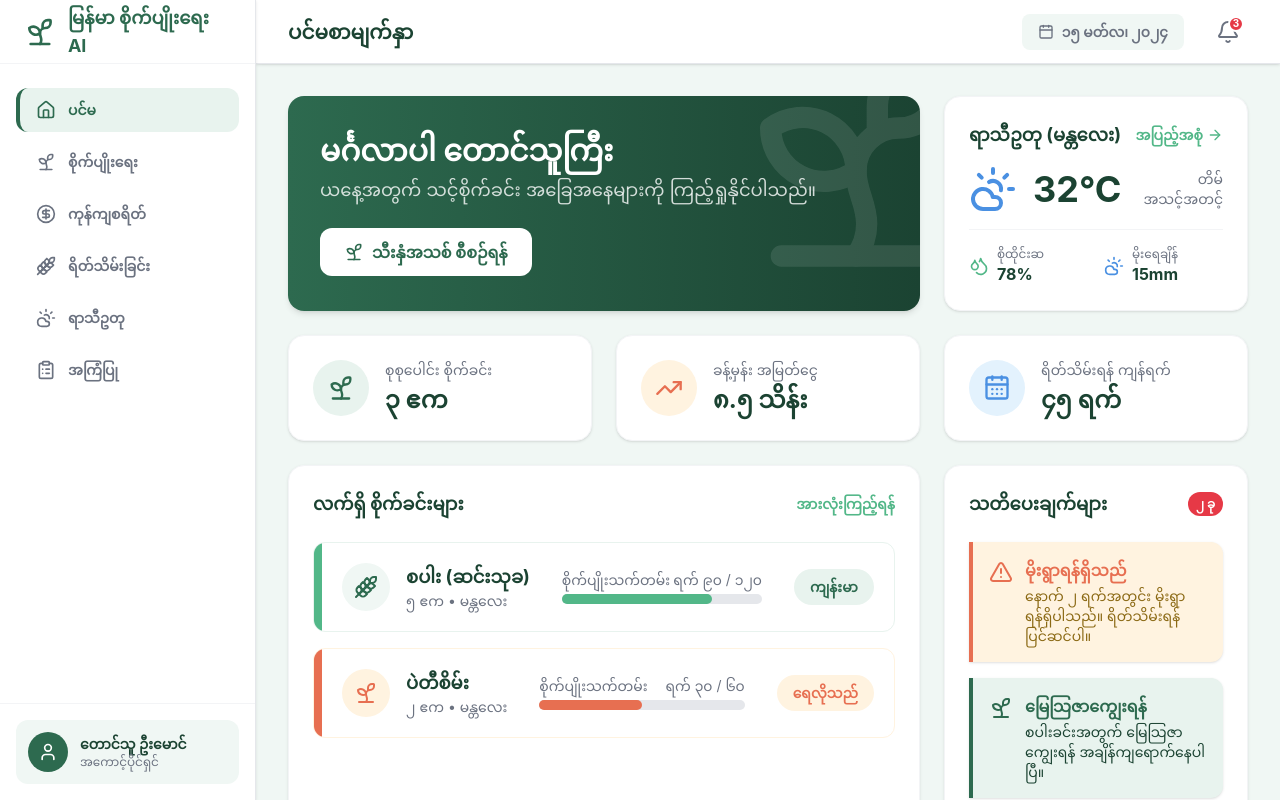
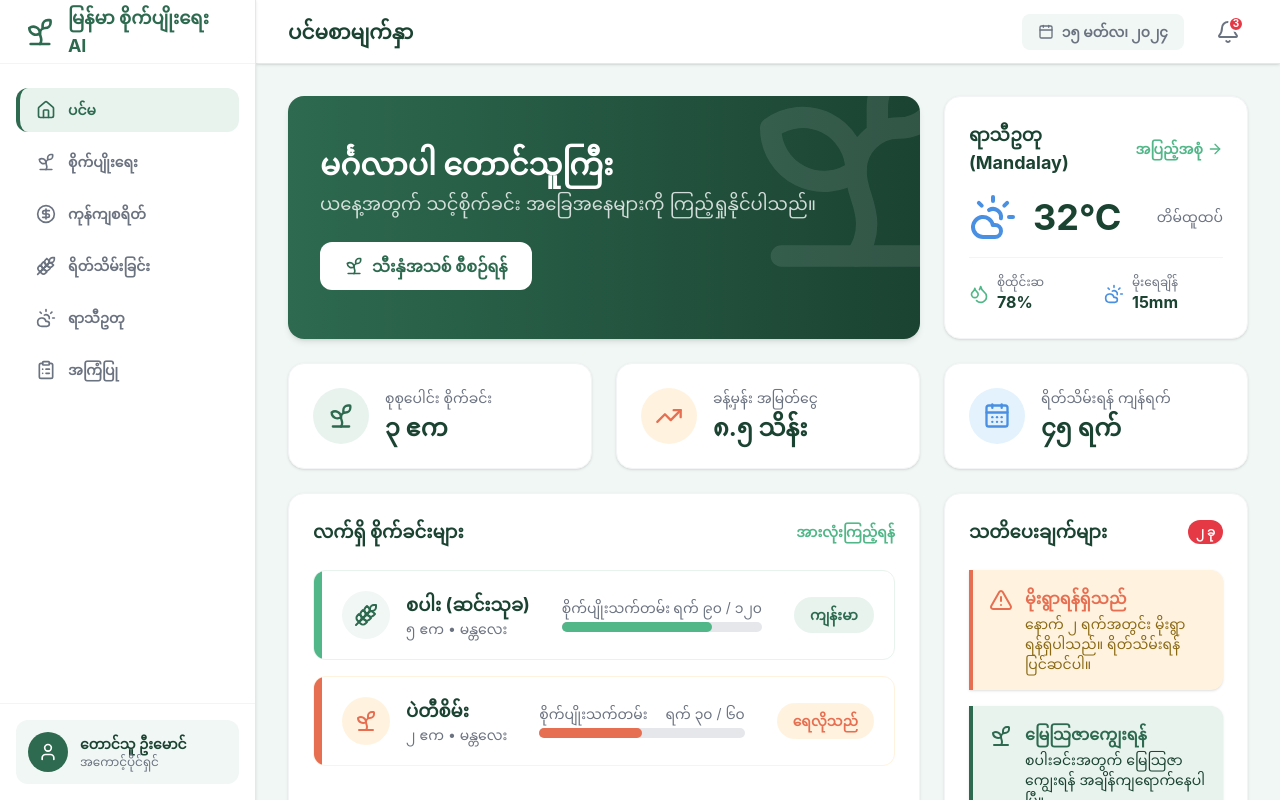
Before and after one commit to may-cho/AgriPredict, a React (Vite) app in the folder agriculture_frontend/: page / in a window 1280 px wide. Built offline with nearby package versions, Linux system fonts and the light colour scheme; no server answers; a web font is replaced by a local one.

Commit message:
Features: implement weather api

```diff
--- a/agriculture_frontend/src/App.tsx
+++ b/agriculture_frontend/src/App.tsx
@@ -1,32 +1,33 @@
-import { useState } from 'react'
-import { AnimatePresence } from 'framer-motion'
-import { Sidebar } from './components/Sidebar'
-import { TopHeader } from './components/TopHeader'
-import { HomePage } from './pages/HomePage'
-import { CropPlanningPage } from './pages/CropPlanningPage'
-import { CostManagementPage } from './pages/CostManagementPage'
-import { HarvestAnalysisPage } from './pages/HarvestAnalysisPage'
-import { ClimateMonitorPage } from './pages/ClimateMonitorPage'
-import { AdvisoryPage } from './pages/AdvisoryPage'
-import type{
+import { useState } from "react";
+import { AnimatePresence } from "framer-motion";
+import { Sidebar } from "./components/Sidebar";
+import { TopHeader } from "./components/TopHeader";
+import { HomePage } from "./pages/HomePage";
+import { CropPlanningPage } from "./pages/CropPlanningPage";
+import { CostManagementPage } from "./pages/CostManagementPage";
+import { HarvestAnalysisPage } from "./pages/HarvestAnalysisPage";
+import { ClimateMonitorPage } from "./pages/ClimateMonitorPage";
+import { AdvisoryPage } from "./pages/AdvisoryPage";
+import type {
   CropData,
   CostData,
   HarvestData,
+  Notification,
   WeatherData,
-  Notification,
-} from './types'
+} from "./types";
+import { useWeatherData } from "./hooks/useWeatherData";
 
 export function App() {
-  const [currentPage, setCurrentPage] = useState('home')
+  const [currentPage, setCurrentPage] = useState("home");
   // Shared State & Mock Data
   const [cropData, setCropData] = useState<CropData>({
-    type: '',
-    region: '',
+    type: "",
+    region: "",
     landSize: 0,
-    soilType: '',
+    soilType: "",
     amount: 0,
     predictedProfit: 0,
-  })
+  });
   const [costs, setCosts] = useState<CostData>({
     seeds: 0,
     fertilizer: 0,
@@ -35,72 +36,118 @@ export function App() {
     machinery: 0,
     transport: 0,
     other: 0,
-  })
+  });
   const [harvestData, setHarvestData] = useState<HarvestData>({
     actualYield: 0,
     actualPrice: 0,
     actualProfit: 0,
-  })
-  const weatherData: WeatherData = {
-    temp: 32,
-    humidity: 78,
-    rainfall: 15,
-    condition: 'cloudy',
-    location: 'မန္တလေး',
-  }
+  });
+  const mockWeatherData: WeatherData = {
+    coord: {
+      lon: 96.0891,
+      lat: 21.9747,
+    },
+    weather: [
+      {
+        id: 803,
+        main: "Clouds",
+        description: "broken clouds",
+        icon: "04d",
+      },
+    ],
+    base: "stations",
+    main: {
+      temp: 32,
+      feels_like: 35,
+      temp_min: 31,
+      temp_max: 33,
+      pressure: 1008,
+      humidity: 78,
+    },
+    visibility: 10000,
+    wind: {
+      speed: 2.1,
+      deg: 150,
+    },
+    rain: {
+      "1h": 15,
+    },
+    clouds: {
+      all: 75,
+    },
+    dt: 1711700000,
+    sys: {
+      country: "MM",
+      sunrise: 1711668000,
+      sunset: 1711712000,
+    },
+    timezone: 23400,
+    id: 1311815,
+    name: "Mandalay",
+    cod: 200,
+  };
+  const { weatherData } = useWeatherData();
   const notifications: Notification[] = [
     {
-      id: '1',
-      type: 'irrigation',
-      message: 'ရေသွင်းရန် လိုအပ်ပါသည်',
+      id: "1",
+      type: "irrigation",
+      message: "ရေသွင်းရန် လိုအပ်ပါသည်",
       daysUntil: 2,
-      urgency: 'high',
+      urgency: "high",
     },
     {
-      id: '2',
-      type: 'pest',
-      message: 'ပိုးမွှားအန္တရာယ် စစ်ဆေးရန်',
+      id: "2",
+      type: "pest",
+      message: "ပိုးမွှားအန္တရာယ် စစ်ဆေးရန်",
       daysUntil: 5,
-      urgency: 'medium',
+      urgency: "medium",
     },
     {
-      id: '3',
-      type: 'fertilizer',
-      message: 'မြေသြဇာ ထည့်ရန်',
+      id: "3",
+      type: "fertilizer",
+      message: "မြေသြဇာ ထည့်ရန်",
       daysUntil: 7,
-      urgency: 'low',
+      urgency: "low",
     },
-  ]
+  ];
   // Render active page
   const renderPage = () => {
     switch (currentPage) {
-      case 'home':
+      case "home":
         return (
-          <HomePage weatherData={weatherData} setCurrentPage={setCurrentPage} />
-        )
-      case 'planning':
+          <HomePage
+            weatherData={weatherData ?? mockWeatherData}
+            setCurrentPage={setCurrentPage}
+          />
+        );
+      case "planning":
         return (
           <CropPlanningPage cropData={cropData} setCropData={setCropData} />
-        )
-      case 'costs':
-        return <CostManagementPage costs={costs} setCosts={setCosts} />
-      case 'harvest':
+        );
+      case "costs":
+        return <CostManagementPage costs={costs} setCosts={setCosts} />;
+      case "harvest":
         return (
           <HarvestAnalysisPage
             harvestData={harvestData}
             setHarvestData={setHarvestData}
           />
-        )
-      case 'climate':
-        return <ClimateMonitorPage weatherData={weatherData} />
-      case 'advisory':
-        return <AdvisoryPage notifications={notifications} />
+        );
+      case "climate":
+        return (
+          <ClimateMonitorPage weatherData={weatherData ?? mockWeatherData} />
+        );
+      case "advisory":
+        return <AdvisoryPage notifications={notifications} />;
       default:
         return (
-          <HomePage weatherData={weatherData} setCurrentPage={setCurrentPage} />
-        )
+          <HomePage
+            weatherData={weatherData ?? mockWeatherData}
+            setCurrentPage={setCurrentPage}
+          />
+        );
     }
-  }
+  };
   return (
     <div className="flex h-screen bg-[#F0F7F4] font-sans overflow-hidden">
       {/* Sidebar */}
@@ -123,5 +170,5 @@ export function App() {
         </div>
       </div>
     </div>
-  )
+  );
 }
--- /dev/null
+++ b/agriculture_frontend/src/hooks/useGeoLocation.tsx
@@ -0,0 +1,68 @@
+import { useEffect, useState } from "react";
+
+interface LocationCoords {
+  lat: number | null;
+  lon: number | null;
+}
+
+interface GeolocationState {
+  coords: LocationCoords;
+  error: string | null;
+  loading: boolean;
+}
+export const useGeolocation = (): GeolocationState => {
+  const isSupported =
+    typeof window !== "undefined" && "geolocation" in navigator;
+
+  const [state, setState] = useState<GeolocationState>({
+    coords: { lat: null, lon: null },
+    error: null,
+    loading: true,
+  });
+
+  useEffect(() => {
+    const fetchIpLocation = async () => {
+      try {
+        const res = await fetch("https://ipapi.co/json/");
+        const data = await res.json();
+        setState({
+          coords: { lat: data.latitude, lon: data.longitude },
+          error: null,
+          loading: false,
+        });
+        console.log("Fallback Location (IP):", data.city);
+      } catch (e) {
+        setState((prev) => ({
+          ...prev,
+          error: "Location failed",
+          loading: false,
+        }));
+      }
+    };
+
+    if (!isSupported) {
+      fetchIpLocation();
+      return;
+    }
+
+    // ၂။ Native Geolocation ကို အရင်ကြိုးစားမယ်
+    navigator.geolocation.getCurrentPosition(
+      (pos) => {
+        setState({
+          coords: { lat: pos.coords.latitude, lon: pos.coords.longitude },
+          error: null,
+          loading: false,
+        });
+      },
+      (err) => {
+        console.warn(
+          `Native Geo Error (${err.code}): ${err.message}. Trying Fallback...`,
+        );
+        fetchIpLocation(); // Native မရရင် IP ဘက်ကို ကူးမယ်
+      },
+      { timeout: 5000 }, // ၅ စက္ကန့်ပဲ စောင့်မယ်
+    );
+  }, [isSupported]);
+
+  return state;
+};
--- /dev/null
+++ b/agriculture_frontend/src/hooks/useWeatherData.tsx
@@ -0,0 +1,43 @@
+import axios from "axios";
+import { useState, useEffect } from "react";
+import { useGeolocation } from "./useGeoLocation";
+
+const API_KEY = import.meta.env.VITE_WEATHER_API_KEY;
+
+export const useWeatherData = () => {
+  const { coords, loading: geoLoading, error: geoError } = useGeolocation();
+
+  const [weatherData, setWeatherData] = useState<any>(null);
+  const [loading, setLoading] = useState(false);
+
+  useEffect(() => {
+    if (!coords.lat || !coords.lon) {
+      return;
+    }
+
+    async function fetchWeather() {
+      try {
+        setLoading(true);
+        console.log("Fetching weather for:", coords.lat, coords.lon);
+
+        const URL = `https://api.openweathermap.org/data/2.5/weather?lat=${coords.lat}&lon=${coords.lon}&appid=${API_KEY}&units=metric`;
+
+        const response = await axios.get(URL);
+        console.log("API Response Success:", response.data);
+        setWeatherData(response.data);
+      } catch (err) {
+        console.error("API Error:", err);
+      } finally {
+        setLoading(false);
+      }
+    }
+
+    fetchWeather();
+  }, [coords.lat, coords.lon, API_KEY]);
+
+  return { weatherData, loading: geoLoading || loading, error: geoError };
+};
+
+export const useForecastData = () => {
+  const URL = `https://api.openweathermap.org/data/2.5/forecast?lat=${coords.lat}&lon=${coords.lon}&appid=${API_KEY}&units=metric`;
+};
--- a/agriculture_frontend/src/pages/HomePage.tsx
+++ b/agriculture_frontend/src/pages/HomePage.tsx
@@ -1,4 +1,4 @@
-import { motion } from 'framer-motion'
+import { motion } from "framer-motion";
 import {
   CloudSunIcon,
   DropletsIcon,
@@ -9,13 +9,50 @@ import {
   WheatIcon,
   CalendarDaysIcon,
   TrendingUpIcon,
-} from 'lucide-react'
-import type { WeatherData } from '../types'
+} from "lucide-react";
+import type { WeatherData } from "../types";
 interface HomePageProps {
-  weatherData: WeatherData
-  setCurrentPage: (page: string) => void
+  weatherData: WeatherData;
+  setCurrentPage: (page: string) => void;
 }
+type CloudLevel = {
+  label: string;
+  icon: string;
+  color: string;
+};
+
+const CLOUD_SCALE: Record<string, CloudLevel> = {
+  clear: {
+    label: "ကောင်းကင်ပြာ",
+    icon: "☀️",
+    color: "text-yellow-500",
+  },
+  few: {
+    label: "တိမ်အနည်းငယ်",
+    icon: "🌤️",
+    color: "text-blue-400",
+  },
+  partly: {
+    label: "တိမ်အသင့်အတင့်",
+    icon: "⛅",
+    color: "text-gray-400",
+  },
+  overcast: {
+    label: "တိမ်ထူထပ်",
+    icon: "☁️",
+    color: "text-gray-600",
+  },
+};
+
+const getCloudDetails = (all: number): CloudLevel => {
+  if (all === 0) return CLOUD_SCALE.clear;
+  if (all <= 30) return CLOUD_SCALE.few;
+  if (all <= 70) return CLOUD_SCALE.partly;
+  return CLOUD_SCALE.overcast;
+};
+
 export function HomePage({ weatherData, setCurrentPage }: HomePageProps) {
+  const cloudInfo = getCloudDetails(weatherData.clouds.all);
   return (
     <motion.div
       initial={{
@@ -45,7 +82,7 @@ export function HomePage({ weatherData, setCurrentPage }: HomePageProps) {
               ယနေ့အတွက် သင့်စိုက်ခင်း အခြေအနေများကို ကြည့်ရှုနိုင်ပါသည်။
             </p>
             <button
-              onClick={() => setCurrentPage('planning')}
+              onClick={() => setCurrentPage("planning")}
               className="mt-6 bg-white text-[#2D6A4F] px-6 py-3 rounded-xl font-bold flex items-center hover:bg-[#F0F7F4] transition-colors"
             >
               <SproutIcon className="w-5 h-5 mr-2" /> သီးနှံအသစ် စီစဉ်ရန်
@@ -57,10 +94,10 @@ export function HomePage({ weatherData, setCurrentPage }: HomePageProps) {
         <div className="bg-white rounded-2xl p-6 shadow-sm border border-gray-100 flex flex-col justify-between">
           <div className="flex justify-between items-center mb-4">
             <h2 className="text-lg font-bold text-[#1B4332]">
-              ရာသီဥတု ({weatherData.location})
+              ရာသီဥတု ({weatherData.name})
             </h2>
             <button
-              onClick={() => setCurrentPage('climate')}
+              onClick={() => setCurrentPage("climate")}
               className="text-[#52B788] text-sm font-bold flex items-center hover:underline"
             >
               အပြည့်အစုံ <ArrowRightIcon className="w-4 h-4 ml-1" />
@@ -70,11 +107,11 @@ export function HomePage({ weatherData, setCurrentPage }: HomePageProps) {
             <div className="flex items-center">
               <CloudSunIcon className="w-12 h-12 text-[#4A90E2] mr-4" />
               <span className="text-4xl font-bold text-[#1B4332]">
-                {weatherData.temp}°C
+                {weatherData.main.temp}°C
               </span>
             </div>
             <div className="text-right">
-              <p className="text-sm text-[#6B7280]">တိမ်အသင့်အတင့်</p>
+              <p className="text-sm text-[#6B7280]">{cloudInfo.label}</p>
             </div>
           </div>
           <div className="grid grid-cols-2 gap-4 border-t border-gray-100 pt-4">
@@ -83,7 +120,7 @@ export function HomePage({ weatherData, setCurrentPage }: HomePageProps) {
               <div>
                 <p className="text-xs text-[#6B7280]">စိုထိုင်းဆ</p>
                 <p className="font-bold text-[#1B4332]">
-                  {weatherData.humidity}%
+                  {weatherData.main.humidity}%
                 </p>
               </div>
             </div>
@@ -92,7 +129,7 @@ export function HomePage({ weatherData, setCurrentPage }: HomePageProps) {
               <div>
                 <p className="text-xs text-[#6B7280]">မိုးရေချိန်</p>
                 <p className="font-bold text-[#1B4332]">
-                  {weatherData.rainfall}mm
+                  {weatherData.rain?.["1h"]}mm
                 </p>
               </div>
             </div>
@@ -168,7 +205,7 @@ export function HomePage({ weatherData, setCurrentPage }: HomePageProps) {
                   <div
                     className="bg-[#52B788] h-2.5 rounded-full"
                     style={{
-                      width: '75%',
+                      width: "75%",
                     }}
                   ></div>
                 </div>
@@ -201,7 +238,7 @@ export function HomePage({ weatherData, setCurrentPage }: HomePageProps) {
                   <div
                     className="bg-[#E76F51] h-2.5 rounded-full"
                     style={{
-                      width: '50%',
+                      width: "50%",
                     }}
                   ></div>
                 </div>
@@ -249,7 +286,7 @@ export function HomePage({ weatherData, setCurrentPage }: HomePageProps) {
       {/* Bottom Row: Quick Actions */}
       <div className="grid grid-cols-2 lg:grid-cols-4 gap-6">
         <button
-          onClick={() => setCurrentPage('planning')}
+          onClick={() => setCurrentPage("planning")}
           className="bg-white border border-gray-200 hover:border-[#2D6A4F] hover:shadow-md text-[#1B4332] p-6 rounded-2xl flex flex-col items-center justify-center space-y-3 transition-all group"
         >
           <div className="w-12 h-12 bg-[#F0F7F4] group-hover:bg-[#2D6A4F] rounded-full flex items-center justify-center transition-colors">
@@ -259,7 +296,7 @@ export function HomePage({ weatherData, setCurrentPage }: HomePageProps) {
         </button>
 
         <button
-          onClick={() => setCurrentPage('costs')}
+          onClick={() => setCurrentPage("costs")}
           className="bg-white border border-gray-200 hover:border-[#2D6A4F] hover:shadow-md text-[#1B4332] p-6 rounded-2xl flex flex-col items-center justify-center space-y-3 transition-all group"
         >
           <div className="w-12 h-12 bg-[#F0F7F4] group-hover:bg-[#2D6A4F] rounded-full flex items-center justify-center transition-colors">
@@ -269,7 +306,7 @@ export function HomePage({ weatherData, setCurrentPage }: HomePageProps) {
         </button>
 
         <button
-          onClick={() => setCurrentPage('harvest')}
+          onClick={() => setCurrentPage("harvest")}
           className="bg-white border border-gray-200 hover:border-[#2D6A4F] hover:shadow-md text-[#1B4332] p-6 rounded-2xl flex flex-col items-center justify-center space-y-3 transition-all group"
         >
           <div className="w-12 h-12 bg-[#F0F7F4] group-hover:bg-[#2D6A4F] rounded-full flex items-center justify-center transition-colors">
@@ -279,7 +316,7 @@ export function HomePage({ weatherData, setCurrentPage }: HomePageProps) {
         </button>
 
         <button
-          onClick={() => setCurrentPage('advisory')}
+          onClick={() => setCurrentPage("advisory")}
           className="bg-white border border-gray-200 hover:border-[#2D6A4F] hover:shadow-md text-[#1B4332] p-6 rounded-2xl flex flex-col items-center justify-center space-y-3 transition-all group"
         >
           <div className="w-12 h-12 bg-[#F0F7F4] group-hover:bg-[#2D6A4F] rounded-full flex items-center justify-center transition-colors">
@@ -289,5 +326,5 @@ export function HomePage({ weatherData, setCurrentPage }: HomePageProps) {
         </button>
       </div>
     </motion.div>
-  )
+  );
 }
--- a/agriculture_frontend/src/types.ts
+++ b/agriculture_frontend/src/types.ts
@@ -1,40 +1,80 @@
 export interface CropData {
-  type: string
-  region: string
-  landSize: number
-  soilType: string
-  amount: number
-  predictedProfit: number
+  type: string;
+  region: string;
+  landSize: number;
+  soilType: string;
+  amount: number;
+  predictedProfit: number;
 }
 
 export interface CostData {
-  seeds: number
-  fertilizer: number
-  irrigation: number
-  labor: number
-  machinery: number
-  transport: number
-  other: number
+  seeds: number;
+  fertilizer: number;
+  irrigation: number;
+  labor: number;
+  machinery: number;
+  transport: number;
+  other: number;
 }
 
 export interface HarvestData {
-  actualYield: number
-  actualPrice: number
-  actualProfit: number
+  actualYield: number;
+  actualPrice: number;
+  actualProfit: number;
 }
 
 export interface WeatherData {
-  temp: number
-  humidity: number
-  rainfall: number
-  condition: string
-  location: string
+  coord: {
+    lon: number;
+    lat: number;
+  };
+  weather: Array<{
+    id: number;
+    main: string;
+    description: string;
+    icon: string;
+  }>;
+  base: string;
+  main: {
+    temp: number;
+    feels_like: number;
+    temp_min: number;
+    temp_max: number;
+    pressure: number;
+    humidity: number;
+    sea_level?: number;
+    grnd_level?: number;
+  };
+  visibility: number;
+  wind: {
+    speed: number;
+    deg: number;
+    gust?: number;
+  };
+  rain?: {
+    "1h"?: number;
+    "3h"?: number;
+  };
+  clouds: {
+    all: number;
+  };
+  dt: number;
+  sys: {
+    type?: number;
+    id?: number;
+    country: string;
+    sunrise: number;
+    sunset: number;
+  };
+  timezone: number;
+  id: number;
+  name: string;
+  cod: number;
 }
-
 export interface Notification {
-  id: string
-  type: 'irrigation' | 'pest' | 'fertilizer' | 'harvest'
-  message: string
-  daysUntil: number
-  urgency: 'high' | 'medium' | 'low'
+  id: string;
+  type: "irrigation" | "pest" | "fertilizer" | "harvest";
+  message: string;
+  daysUntil: number;
+  urgency: "high" | "medium" | "low";
 }
```
Also changed, not shown: 1 other file (tests, documents, lock files or other folders).
